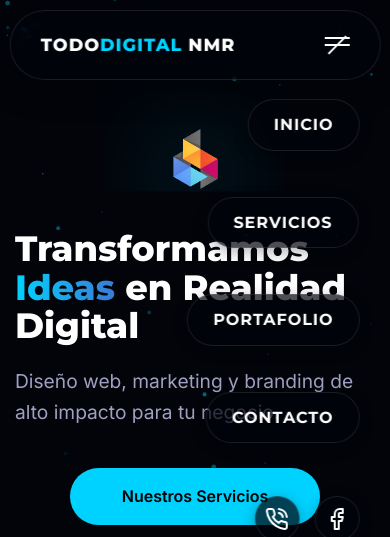
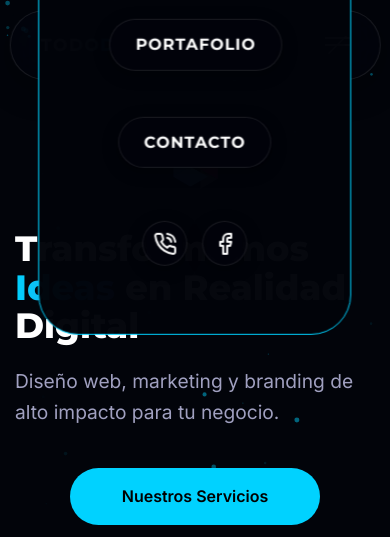
Before and after one commit to tododigitalnmr/tododigital-web, a plain HTML site: page index.html in a window 390 px wide. Both pictures are taken after a click on the element 336 px from the left and 45 px from the top of the page. Shown: the top 537 px of the page. Drawn offline with Linux system fonts and the light colour scheme.

Commit message:
Mobile UX: Added solid dark background to mobile menu for better legibility

```diff
--- a/style.css
+++ b/style.css
@@ -167,25 +167,33 @@ html, body {
     .nav-links {
         position: fixed;
         right: -110%;
-        top: 80px;
+        top: 50%;
+        left: 50%;
+        transform: translate(-50%, -50%) scale(0.9);
         flex-direction: column;
-        background: transparent;
-        backdrop-filter: none;
-        -webkit-backdrop-filter: none;
-        width: auto;
+        background: rgba(2, 4, 10, 0.98); /* Solid dark background */
+        backdrop-filter: blur(20px);
+        -webkit-backdrop-filter: blur(20px);
+        width: 85%;
+        max-width: 350px;
         height: auto;
         margin: 0;
-        border-radius: 0;
-        justify-content: flex-start;
-        align-items: flex-end;
-        transition: 0.5s cubic-bezier(0.4, 0, 0.2, 1);
-        padding: 0 20px;
-        border: none;
-        z-index: 999;
+        border-radius: 40px;
+        justify-content: center;
+        align-items: center;
+        transition: all 0.5s cubic-bezier(0.4, 0, 0.2, 1);
+        padding: 60px 20px;
+        border: 1px solid var(--accent-blue);
+        z-index: 1001;
+        opacity: 0;
+        visibility: hidden;
     }
 
     .nav-links.active {
-        right: 0;
+        right: auto;
+        opacity: 1;
+        visibility: visible;
+        transform: translate(-50%, -50%) scale(1);
     }
 
     .nav-links li {
```
